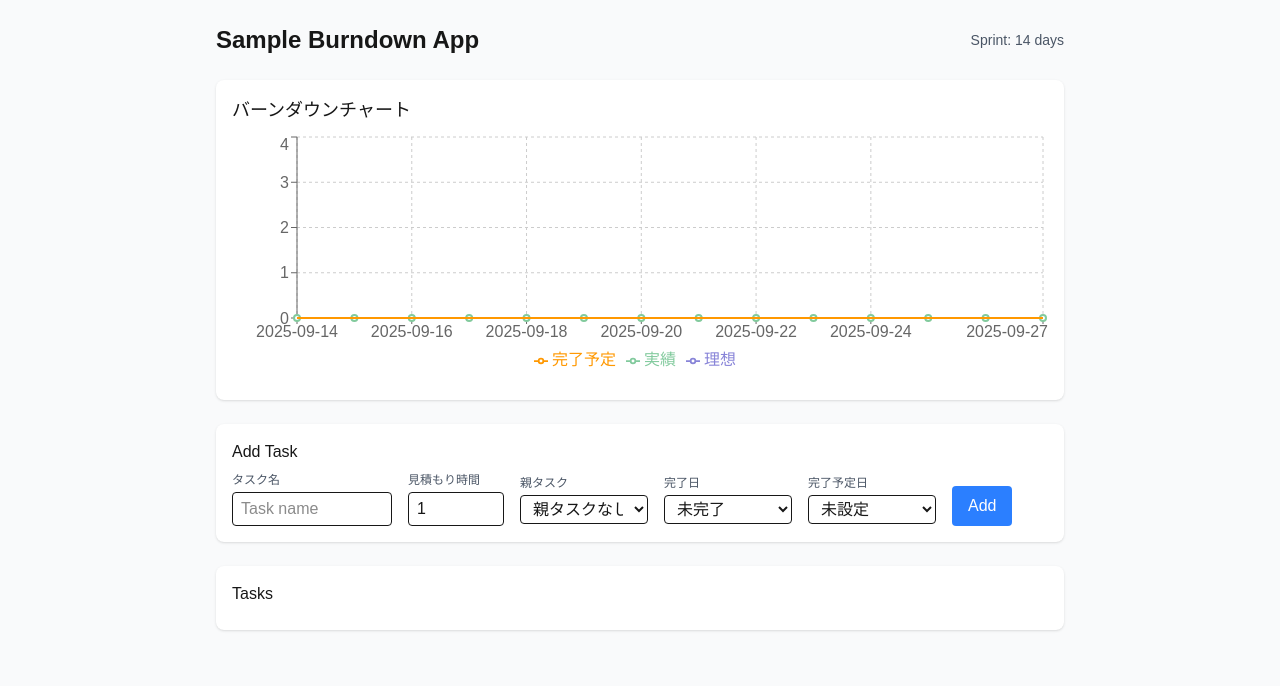
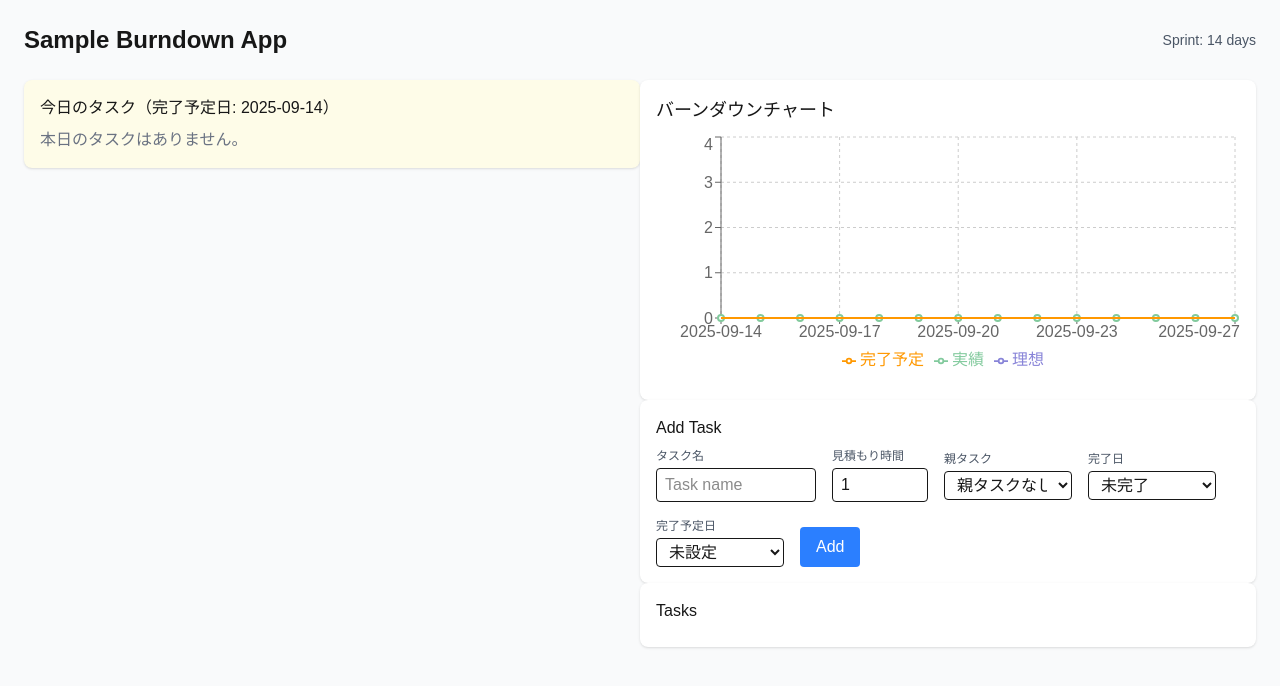
Before and after one commit to puchan-s/burndown-app, a Next.js app: page / in a window 1280 px wide. Shown: the top 686 px of the page. Built offline with nearby package versions, Linux system fonts and the light colour scheme.

Commit message:
今日のタスクを表示できるように修正

```diff
--- a/src/components/BurndownApp.tsx
+++ b/src/components/BurndownApp.tsx
@@ -263,14 +263,89 @@ export default function BurndownApp() {
     return saved ? JSON.parse(saved) : [];
   };
 
+  /**
+   * 今日の日付（YYYY-MM-DD形式）を取得
+   */
+  const todayStr = new Date().toISOString().slice(0, 10);
+
+  /**
+   * 今日のタスク（完了予定日が今日のもの）を抽出
+   * 親・子タスク両方を対象
+   */
+  const getTodayTasks = (tasks: Task[]): Task[] => {
+    const result: Task[] = [];
+    for (const t of tasks) {
+      // 親タスク自身が今日のタスク
+      if (t.dueOnDay !== undefined && t.dueOnDay !== null && sprintDates[t.dueOnDay - 1] === todayStr) {
+        result.push(t);
+      }
+      // 子タスクもチェック
+      if (t.children && t.children.length > 0) {
+        result.push(...getTodayTasks(t.children));
+      }
+    }
+    return result;
+  };
+
+  const todayTasks = getTodayTasks(tasks);
+
   return (
-    <div className="max-w-4xl mx-auto p-6 space-y-6">
-      {/* ヘッダー: タイトルとスプリント日数表示 */}
+    <div className="max-w-[1600px] mx-auto p-6 space-y-6">
       <div className="flex items-center justify-between">
         <h1 className="text-2xl font-bold">Sample Burndown App</h1>
         <div className="text-sm text-gray-600">Sprint: {sprintDays} days</div>
       </div>
 
+      <div className="flex">
+        {/* 左側：今日のタスク */}
+        <div className="flex-1">
+          <div className="bg-yellow-50 rounded-lg p-4 shadow mb-6">
+            <h3 className="font-medium mb-2">今日のタスク（完了予定日: {todayStr}）</h3>
+            {todayTasks.length === 0 ? (
+              <div className="text-gray-500">本日のタスクはありません。</div>
+            ) : (
+              <ul className="space-y-2 text-sm">
+                {todayTasks.map(t => (
+                  <li key={t.id} className="flex flex-col">
+                    {/* 親タスク名（親の場合のみ表示） */}
+                    {t.parentId === null || t.parentId === undefined ? (
+                      <span className="font-bold text-blue-700">{t.name}</span>
+                    ) : null}
+                    {/* 子タスクの場合は親タスク名も表示 */}
+                    {t.parentId !== null && t.parentId !== undefined ? (
+                      <span className="text-xs text-gray-500">
+                        親: {tasks.find(p => p.id === t.parentId)?.name}
+                      </span>
+                    ) : null}
+                    <div className="flex items-center space-x-2">
+                      <span className="font-medium">{t.name}</span>
+                      <span className="text-gray-500">({t.estimate}h)</span>
+                      <label className="text-gray-600 text-xs">完了日:</label>
+                      <select
+                        value={t.completedOnDay !== undefined && t.completedOnDay !== null ? sprintDates[t.completedOnDay - 1] : ""}
+                        onChange={(e) => {
+                          const idx = sprintDates.indexOf(e.target.value);
+                          updateCompletedDay(t.id, idx >= 0 ? idx + 1 : null);
+                        }}
+                        className="border rounded px-2 py-1 text-xs"
+                      >
+                        <option value="">未完了</option>
+                        {sprintDates.map((date) => (
+                          <option key={date} value={date}>
+                            {date}
+                          </option>
+                        ))}
+                      </select>
+                    </div>
+                  </li>
+                ))}
+              </ul>
+            )}
+          </div>
+        </div>
+        {/* 右側：既存のタスク一覧やチャート */}
+        <div className="flex-1">
+          {/* ヘッダー: タイトルとスプリント日数表示 */}
           {/* バーンダウンチャート表示 */}
           <BurndownChart data={chartData} />
 
@@ -400,7 +475,7 @@ export default function BurndownApp() {
                         onClick={() => deleteTask(parent.id)}
                         className="text-red-500 hover:underline ml-2"
                       >
-                    削除
+                        ✕
                       </button>
                     </div>
                   </li>
@@ -458,5 +533,7 @@ export default function BurndownApp() {
             </ul>
           </div>
         </div>
+      </div>
+    </div>
   );
 }
```
Lines whose indentation alone changed are shown as unchanged.
